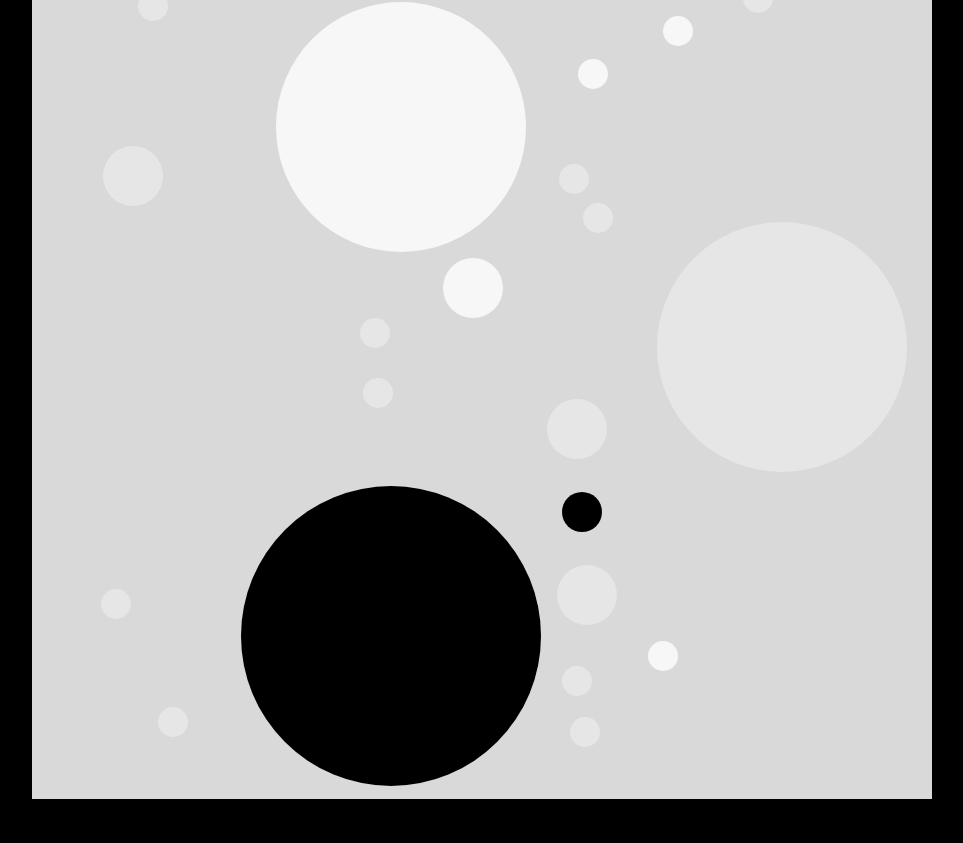
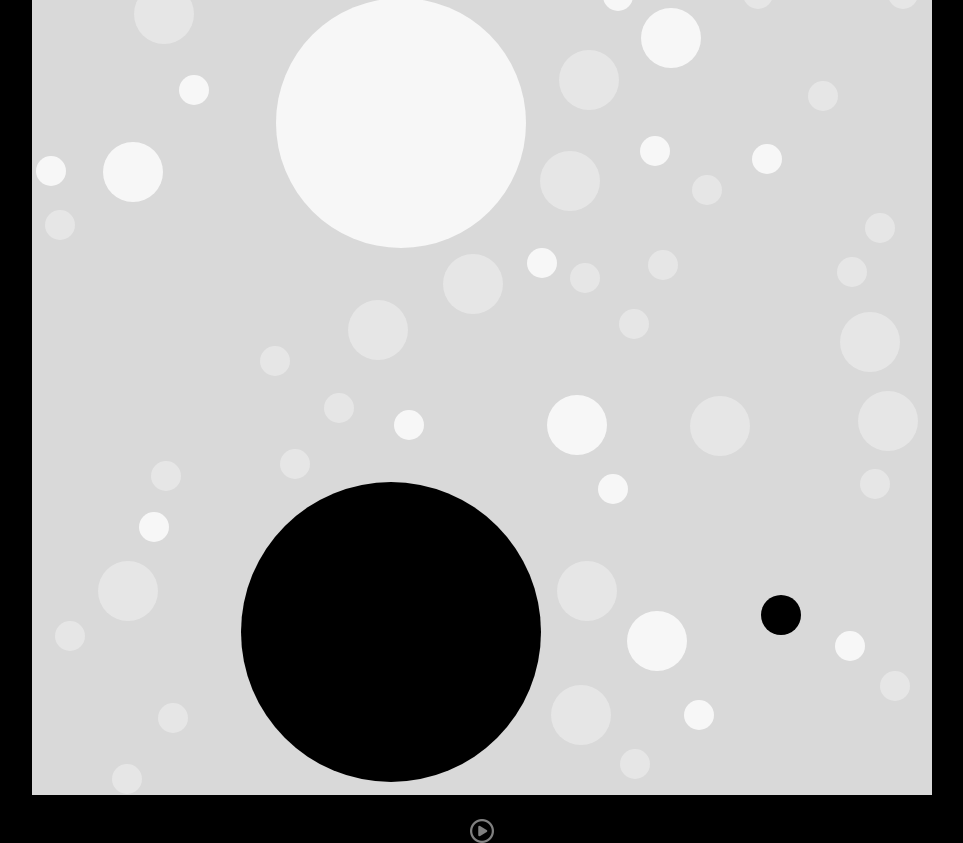
Before and after one commit to bfcxfm/Evol, a plain HTML site: page index.html in a window 1280 px wide. Shown: the whole page, without its empty margins (158-1121 px from the left). Before the commit the page ends 800 px from the top, so only its background shows below. Drawn offline with Linux system fonts and the light colour scheme.

Commit message:
layout update

```diff
--- a/index.html
+++ b/index.html
@@ -11,7 +11,7 @@
 </head>
 <body>
     <canvas class="canvas" id="canvas"></canvas>
-    <!-- <button><i class="fa-solid fa-arrows-rotate"></i></button> -->
+    <button><i class="fa-regular fa-circle-play"></i></button>
 
     <h3></h3>
 
--- a/script.js
+++ b/script.js
@@ -6,15 +6,25 @@ const canvasHeight = 900; //set canvasHeight
 const color = ['#E6E6E6','#F7F7F7','#FFFFF'];
 const sizes = [15, 30, 125, 150];
 
+
 /*----- state variables -----*/
+let player;
 let bubbles = [];
 let players = [];
+var speed = 5;
 
 /*----- cached elements -----*/
-const restart = document.querySelector('#restart');
+const restartBtn = document.querySelector('button');
 const level = document.querySelector('h3');
 
 /*----- event listeners -----*/
+
+ restartBtn.addEventListener('click', startGame);
+
+//  window.onload = function() {
+//     restartGame();
+//  };
+
 window.addEventListener("keydown", function(event) {
     if (event.key == "ArrowRight" || event.key == "d" ) {
         player.moveRight();
@@ -71,6 +81,30 @@ class Bubble {
         return this.x+this.radius;
     }
 
+    moveLeft() {
+        if (this.x > 0) {
+            this.x -= speed*10;
+        }
+    }
+
+    moveRight() {
+        if (this.x < canvasWidth) {
+            this.x += speed*10;
+        }
+    }
+
+    moveUp() {
+        if (this.y > 0) {
+            this.y -= speed*10;
+        }
+    }
+
+    moveDown() {
+        if (this.y < canvasHeight) {
+            this.y += speed*10;
+        }
+    }
+
     // Methods
 
     static generateNonOverlappingPosition(radius, bubbles, color) {
@@ -95,7 +129,7 @@ class Bubble {
 }
 
 function generateBubbles() {
-    const num15 = Math.floor(Math.random() * 50) + 1;
+    const num15 = Math.floor(Math.random() * 30) + 15;
     const num30 = Math.floor(Math.random() * (num15 * 0.5)) + 1;
     const num125 = Math.floor(Math.random() * (num30 * 0.5)) + 1;
     const num150 = Math.floor(Math.random() * (num125 * 0.5)) + 1;
@@ -125,10 +159,42 @@ function generateBubbles() {
 function initialize() {
     canvas.width = canvasWidth;
     canvas.height = canvasHeight;
-    generateBubbles();
-    const player = Bubble.generateNonOverlappingPosition(20, bubbles, 'black');
-    player.draw();
-    players.push(player);
+
 }
 
 initialize();
+
+
+
+function startGame() {
+    generateBubbles();
+    player = Bubble.generateNonOverlappingPosition(20, bubbles, 'black');
+    player.draw();
+    players.push(player);
+
+}
+
+startGame();
+
+
+
+// function restartGame() {
+//     let bubbles = [];
+//     let players = [];
+//     ctx.clearRect(0, 0, canvas.width, canvas.height);
+//     StartGame();
+//     window.requestAnimationFrame(animate);
+// }
+
+// function animate(step) {
+//     //Runs animate over and over again 60 frames per second
+//     initialize();
+
+//     player.draw();
+
+
+
+//     window.requestAnimationFrame(animate);
+// }
+
+// window.requestAnimationFrame(animate);
--- a/style.css
+++ b/style.css
@@ -3,8 +3,12 @@ body{
     flex-direction: column;
     justify-content: center;
     align-items: center;
-    height: 90vh;
+    height: 98vh;
     background-color: black;
+  }
+
+  body > button {
+    cursor: pointer;
   }
 
   body > button {
@@ -14,15 +18,19 @@ body{
     padding: 0vmin;
     border: 0vmin;
     background-color: transparent;
+    color: grey;
+    font-size: 3vmin;
+  }
+
+  body > button:hover {
     color: white;
-    font-size: 3vmin;
   }
 
 
 canvas {
     position: relative;
-    width: 900px;
-    height: 900px;
+    /* width: 900px; */
+    /* height: 900px; */
     background-color: #D9D9D9;
 
 }
```
